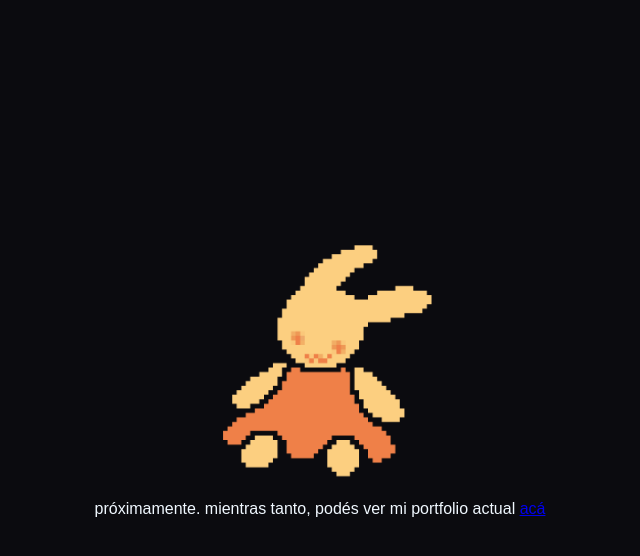
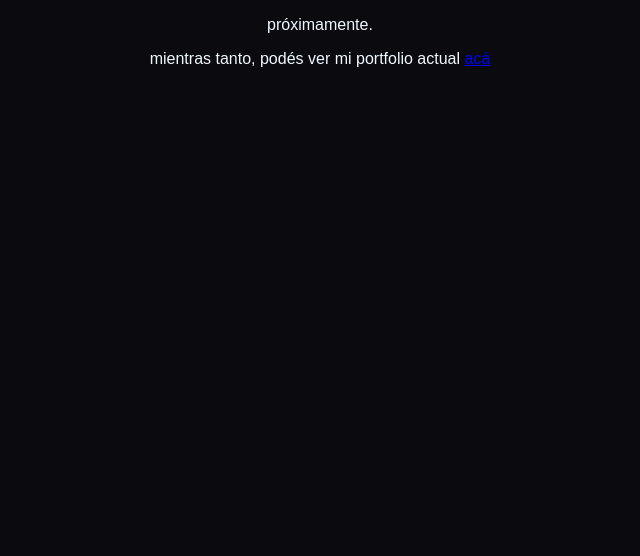
Before and after one commit to 9fosi/gently, a plain HTML site: page index.html in a window 1280 px wide. Shown: the whole page, without its empty margins (320-960 px from the left). Drawn offline with Linux system fonts and the light colour scheme; a web font is replaced by a local one.

```diff
--- a/index.html
+++ b/index.html
@@ -4,10 +4,11 @@
     <meta charset="UTF-8">
     <meta name="viewport" content="width=device-width, initial-scale=1.0">
     <link rel="stylesheet" href="style.css">
-    <title>proximamente</title>
+    <title>ㅤ</title>
 </head>
 <body>
-    <img src="gentlypixelart.png" alt="gently pixel art">
-    <p>próximamente. mientras tanto, podés ver mi portfolio actual <a href="https://srible.myportfolio.com/">acá</a></p>
+    <!-- <img src="gentlypixelart.png" alt="gently pixel art"> --->
+    <p>próximamente.</p>
+    <p>mientras tanto, podés ver mi portfolio actual <a href="https://srible.myportfolio.com/">acá</a></p>
 </body>
 </html>
```
